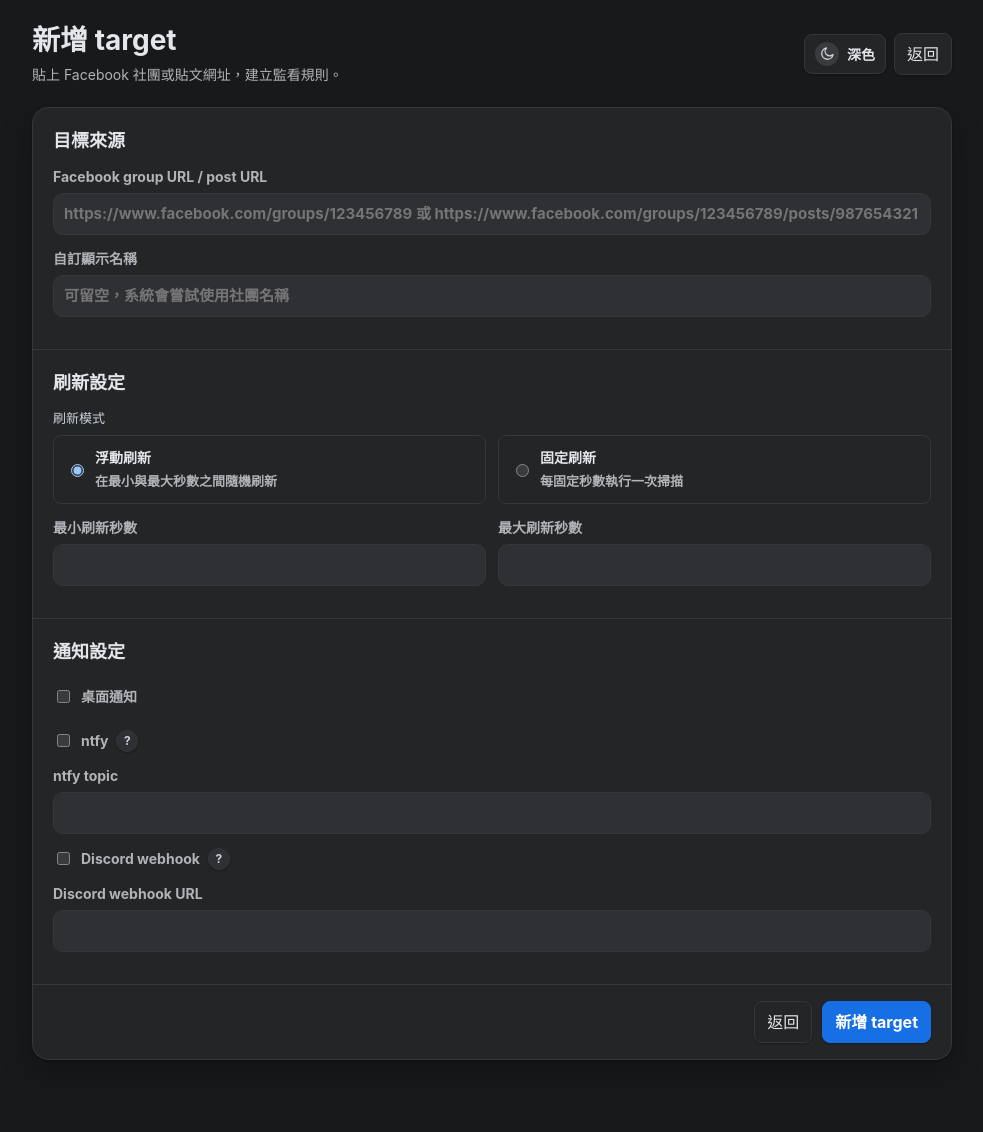
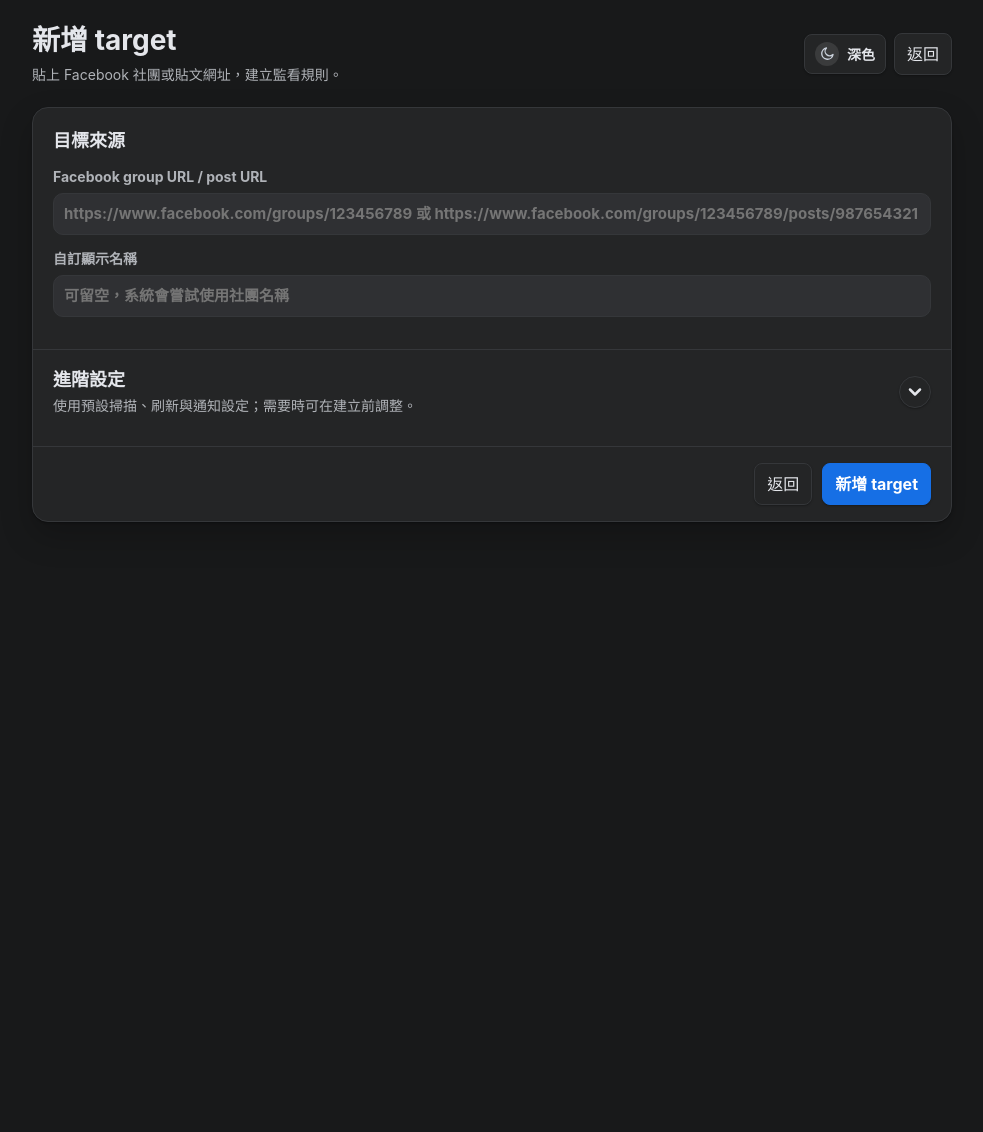
Before and after one commit to OooPeople/facebook_monitor_py, a Python web app: template src/facebook_monitor/webapp/templates/new_target.html in a window 1280 px wide. Shown: the whole page, without its empty margins (148-1131 px from the left). After the commit the page ends 522 px from the top, so only its background shows below. Run offline with Jinja, Linux system fonts and the light colour scheme; the template is opened without the code that fills it, so the values that code supplies are empty.

Commit message:
feat(webapp): 收合新增 target 進階設定並修正預設值文案
- 將新增 target 的掃描、刷新、通知設定收進進階設定區塊，並沿用共用欄位 partial
- 抽出共用收合動畫 helper，讓 target 卡片與新增頁面共用平滑動畫行為
- 修正設定頁排除關鍵字預設值標題、儲存按鈕與成功訊息文案
- 補上 route、static contract 與 browser smoke 測試覆蓋收合互動

```diff
--- a/src/facebook_monitor/webapp/assets.py
+++ b/src/facebook_monitor/webapp/assets.py
@@ -12,6 +12,7 @@ ASSET_VERSION = APP_VERSION
 DASHBOARD_MODULE_FILENAMES = (
     "api.js",
     "card_collapse.js",
+    "collapse_animation.js",
     "cover_image_refresh.js",
     "csrf.js",
     "debug_tools.js",
--- a/src/facebook_monitor/webapp/routes/settings_preferences_routes.py
+++ b/src/facebook_monitor/webapp/routes/settings_preferences_routes.py
@@ -50,7 +50,7 @@ def register_settings_preference_routes(app: FastAPI) -> None:
             return redirect_settings_with_error(str(exc))
         await save_target_keyword_defaults_for_settings(request, settings)
         return redirect_settings_with_message(
-            "關鍵字預設值已保存",
+            "預設值已儲存",
             feedback="target_keyword_defaults_saved",
         )
 
--- /dev/null
+++ b/src/facebook_monitor/webapp/static/dashboard/collapse_animation.js
@@ -0,0 +1,79 @@
+const fallbackCollapseAnimationMs = 240;
+const collapseAnimationFallbackBufferMs = 80;
+
+const parseCssDurationMs = (value) => {
+  const normalized = value.trim().toLowerCase();
+  const duration = Number.parseFloat(normalized);
+  if (!Number.isFinite(duration)) return fallbackCollapseAnimationMs;
+  if (normalized.endsWith("ms")) return duration;
+  if (normalized.endsWith("s")) return duration * 1000;
+  return duration;
+};
+
+const getCollapseAnimationDurationMs = (element) => {
+  const styles = window.getComputedStyle?.(element);
+  if (!styles) return fallbackCollapseAnimationMs;
+  return parseCssDurationMs(styles.getPropertyValue("--collapse-panel-duration"));
+};
+
+const clearScheduledCollapseAnimation = (element) => {
+  window.clearTimeout(Number(element.dataset.collapseAnimationTimer || "0"));
+  if (typeof element.collapseTransitionEndHandler === "function") {
+    element.removeEventListener("transitionend", element.collapseTransitionEndHandler);
+    delete element.collapseTransitionEndHandler;
+  }
+  delete element.dataset.collapseAnimationTimer;
+};
+
+const finishCollapseAnimation = (element) => {
+  element.removeAttribute("data-collapse-animating");
+  element.style.height = "";
+  element.style.opacity = "";
+};
+
+export const animateElementVisibility = (element, visible, { afterFinish = null } = {}) => {
+  if (!element) return;
+  clearScheduledCollapseAnimation(element);
+  element.removeAttribute("data-collapse-animating");
+
+  if (visible) {
+    element.hidden = false;
+    element.style.height = "0px";
+    element.style.opacity = "0";
+    element.setAttribute("data-collapse-animating", "true");
+    element.getBoundingClientRect();
+    element.style.height = `${element.scrollHeight}px`;
+    element.style.opacity = "1";
+  } else {
+    element.style.height = `${element.scrollHeight}px`;
+    element.style.opacity = "1";
+    element.setAttribute("data-collapse-animating", "true");
+    element.getBoundingClientRect();
+    element.style.height = "0px";
+    element.style.opacity = "0";
+  }
+
+  let finished = false;
+  const finish = () => {
+    if (finished) return;
+    finished = true;
+    clearScheduledCollapseAnimation(element);
+    if (!visible) {
+      element.hidden = true;
+    }
+    finishCollapseAnimation(element);
+    afterFinish?.();
+  };
+  const transitionEndHandler = (event) => {
+    if (event.target === element && event.propertyName === "height") {
+      finish();
+    }
+  };
+  element.collapseTransitionEndHandler = transitionEndHandler;
+  element.addEventListener("transitionend", transitionEndHandler);
+  const timer = window.setTimeout(
+    finish,
+    getCollapseAnimationDurationMs(element) + collapseAnimationFallbackBufferMs,
+  );
+  element.dataset.collapseAnimationTimer = String(timer);
+};
--- a/src/facebook_monitor/webapp/static/dashboard/new_target.js
+++ b/src/facebook_monitor/webapp/static/dashboard/new_target.js
@@ -1,11 +1,71 @@
+import { animateElementVisibility } from "/static/dashboard/collapse_animation.js";
 import { setupRefreshFields, setupSecretClearButtons } from "/static/dashboard/forms.js";
 import { setupNotificationHelp } from "/static/dashboard/notification_help.js";
 import { setupThemeToggle } from "/static/dashboard/theme.js";
+
+const syncAdvancedToggleState = (details, expanded) => {
+  const toggle = details.querySelector("[data-new-target-advanced-toggle]");
+  if (!toggle) return;
+
+  toggle.setAttribute("aria-expanded", String(expanded));
+  details.classList.toggle("is-expanded", expanded);
+  const label = expanded ? "收合進階設定" : "展開進階設定";
+  toggle.setAttribute("title", label);
+};
+
+const setAdvancedExpandedState = (details, expanded, { animate = false } = {}) => {
+  const body = details.querySelector("[data-new-target-advanced-body]");
+  if (!body) return;
+
+  syncAdvancedToggleState(details, expanded);
+
+  if (!animate) {
+    details.open = expanded;
+    body.hidden = !expanded;
+    return;
+  }
+
+  if (expanded) {
+    details.open = true;
+    animateElementVisibility(body, true);
+    return;
+  }
+
+  animateElementVisibility(body, false, {
+    afterFinish: () => {
+      const toggle = details.querySelector("[data-new-target-advanced-toggle]");
+      if (toggle?.getAttribute("aria-expanded") !== "true") {
+        details.open = false;
+      }
+    },
+  });
+};
+
+const setupNewTargetAdvancedCollapse = () => {
+  document.querySelectorAll("[data-new-target-advanced]").forEach((details) => {
+    const toggle = details.querySelector("[data-new-target-advanced-toggle]");
+    if (!toggle) return;
+    setAdvancedExpandedState(details, details.open);
+    details.addEventListener("toggle", () => {
+      const body = details.querySelector("[data-new-target-advanced-body]");
+      syncAdvancedToggleState(details, details.open);
+      if (body && !body.hasAttribute("data-collapse-animating")) {
+        body.hidden = !details.open;
+      }
+    });
+    toggle.addEventListener("click", (event) => {
+      event.preventDefault();
+      const expanded = toggle.getAttribute("aria-expanded") === "true";
+      setAdvancedExpandedState(details, !expanded, { animate: true });
+    });
+  });
+};
 
 setupThemeToggle();
 setupRefreshFields();
 setupSecretClearButtons();
 setupNotificationHelp();
+setupNewTargetAdvancedCollapse();
 
 document.querySelectorAll("[data-new-target-form]").forEach((form) => {
   form.addEventListener("submit", () => {
--- a/src/facebook_monitor/webapp/static/dashboard/settings.js
+++ b/src/facebook_monitor/webapp/static/dashboard/settings.js
@@ -37,7 +37,7 @@ setupDirtyFormStatus({
 });
 
 if (pageFeedback.feedback === "target_keyword_defaults_saved") {
-  showInlineStatus(targetKeywordStatus, "設定已更新", "saved", 2500);
+  showInlineStatus(targetKeywordStatus, "預設值已儲存", "saved", 2500);
 } else if (pageFeedback.message) {
   showToast(pageFeedback.message, "success");
 }
--- a/src/facebook_monitor/webapp/static/styles/base.css
+++ b/src/facebook_monitor/webapp/static/styles/base.css
@@ -38,6 +38,11 @@
   --shadow-sidebar: 8px 0 24px rgb(31 41 51 / 4%);
   --shadow-active-item: 0 1px 3px rgb(31 41 51 / 8%);
   --shadow-inset-subtle: inset 0 0 0 1px rgb(31 41 51 / 5%);
+  --collapse-panel-duration: 240ms;
+  --collapse-panel-opacity-duration: 180ms;
+  --collapse-height-transition: height var(--collapse-panel-duration) ease;
+  --collapse-opacity-transition: opacity var(--collapse-panel-opacity-duration) ease;
+  --collapse-panel-transition: var(--collapse-height-transition), var(--collapse-opacity-transition);
   font-family: -apple-system, BlinkMacSystemFont, "Inter", "Segoe UI", system-ui, sans-serif;
   background: var(--page-bg);
   color: var(--text);
--- a/src/facebook_monitor/webapp/static/styles/pages.css
+++ b/src/facebook_monitor/webapp/static/styles/pages.css
@@ -26,6 +26,88 @@
 .new-target-section + .new-target-section,
 .new-target-actions {
   border-top: 1px solid var(--border-soft);
+}
+
+.new-target-advanced {
+  border-top: 1px solid var(--border-soft);
+}
+
+.new-target-advanced-summary {
+  align-items: center;
+  cursor: pointer;
+  display: flex;
+  gap: 12px;
+  justify-content: space-between;
+  list-style: none;
+  padding: 18px 20px;
+}
+
+.new-target-advanced-summary::marker {
+  content: "";
+}
+
+.new-target-advanced-summary::-webkit-details-marker {
+  display: none;
+}
+
+.new-target-advanced-summary:focus-visible {
+  outline: 3px solid var(--accent-ring);
+  outline-offset: -4px;
+}
+
+.new-target-advanced-summary:hover .collapse-toggle {
+  background: color-mix(in srgb, var(--accent) 3%, var(--surface));
+  border-color: color-mix(in srgb, var(--accent) 30%, var(--border));
+}
+
+.new-target-advanced-summary strong,
+.new-target-advanced-summary small {
+  display: block;
+}
+
+.new-target-advanced-summary strong {
+  color: var(--text);
+  font-size: 18px;
+  line-height: 1.35;
+}
+
+.new-target-advanced-summary small {
+  color: var(--muted);
+  font-size: 14px;
+  line-height: 1.45;
+  margin-top: 4px;
+}
+
+.new-target-advanced-toggle-icon {
+  flex: 0 0 auto;
+}
+
+.new-target-advanced .collapse-toggle-icon {
+  transform: rotate(0deg);
+}
+
+.new-target-advanced.is-expanded .collapse-toggle-icon {
+  transform: rotate(180deg);
+}
+
+.new-target-advanced-body {
+  border-top: 1px solid var(--border-soft);
+}
+
+.new-target-advanced-body[data-collapse-animating] {
+  overflow: hidden;
+  transition: var(--collapse-panel-transition);
+  will-change: height, opacity;
+}
+
+.new-target-advanced-section + .new-target-advanced-section {
+  border-top: 1px solid var(--border-soft);
+}
+
+@media (prefers-reduced-motion: reduce) {
+  .new-target-advanced-body[data-collapse-animating] {
+    transition: none;
+  }
 }
 
 .new-target-section h2 {
--- a/src/facebook_monitor/webapp/static/styles/target-collapse.css
+++ b/src/facebook_monitor/webapp/static/styles/target-collapse.css
@@ -2,7 +2,7 @@
 .target-collapsible[data-collapse-animating],
 .target-collapsed-summary[data-collapse-animating] {
   overflow: hidden;
-  transition: height 0.24s ease, opacity 0.18s ease;
+  transition: var(--collapse-panel-transition);
   will-change: height, opacity;
 }
 
--- a/src/facebook_monitor/webapp/templates/new_target.html
+++ b/src/facebook_monitor/webapp/templates/new_target.html
@@ -37,13 +37,6 @@
         data-new-target-form
       >
         <input type="hidden" name="csrf_token" value="{{ csrf_token }}">
-        <input name="max_items_per_scan" type="hidden" value="{{ target_defaults.max_items_per_scan }}">
-        {% if target_defaults.auto_load_more %}
-          <input name="auto_load_more" type="hidden" value="on">
-        {% endif %}
-        {% if target_defaults.auto_adjust_sort %}
-          <input name="auto_adjust_sort" type="hidden" value="on">
-        {% endif %}
         <input name="exclude_keywords" type="hidden" value="{{ target_keyword_defaults.exclude_keywords_text }}">
         <input name="exclude_ignore_phrases" type="hidden" value="{{ target_keyword_defaults.exclude_ignore_phrases_text }}">
         <section class="new-target-section">
@@ -71,16 +64,52 @@
           </div>
         </section>
 
-        <section class="new-target-section">
-          <h2>刷新設定</h2>
-          {% include "_refresh_settings_fields.html" %}
-        </section>
+        <details class="new-target-advanced" data-new-target-advanced>
+          <summary
+            class="new-target-advanced-summary"
+            data-new-target-advanced-toggle
+            aria-controls="new-target-advanced-body"
+          >
+            <span class="new-target-advanced-summary-copy">
+              <strong>進階設定</strong>
+              <small>使用預設掃描、刷新與通知設定；需要時可在建立前調整。</small>
+            </span>
+            <span class="collapse-toggle new-target-advanced-toggle-icon" aria-hidden="true">
+              <svg
+                class="collapse-toggle-icon new-target-advanced-chevron"
+                viewBox="0 0 24 24"
+                focusable="false"
+              >
+                <path d="m6 9 6 6 6-6"/>
+              </svg>
+            </span>
+          </summary>
 
-        <section class="new-target-section">
-          <h2>通知設定</h2>
-          {# 保留新 target 通知設定：移除全域通知預設後，使用者仍可在建立時明確選擇通道；預設不繼承任何隱性設定。 #}
-          {% include "_notification_settings_fields.html" %}
-        </section>
+          <div
+            id="new-target-advanced-body"
+            class="new-target-advanced-body"
+            data-new-target-advanced-body
+          >
+            <section class="new-target-section new-target-advanced-section">
+              <h2>掃描設定</h2>
+              {% set scan_source = target_defaults %}
+              {% include "_scan_settings_fields.html" %}
+            </section>
+
+            <section class="new-target-section new-target-advanced-section">
+              <h2>刷新設定</h2>
+              <div data-refresh-container>
+                {% include "_refresh_settings_fields.html" %}
+              </div>
+            </section>
+
+            <section class="new-target-section new-target-advanced-section">
+              <h2>通知設定</h2>
+              {# 保留新 target 通知設定：移除全域通知預設後，使用者仍可在建立時明確選擇通道；預設不繼承任何隱性設定。 #}
+              {% include "_notification_settings_fields.html" %}
+            </section>
+          </div>
+        </details>
 
         <footer class="new-target-actions settings-actions settings-actions--right">
           <a class="button" href="/">返回</a>
--- a/src/facebook_monitor/webapp/templates/settings.html
+++ b/src/facebook_monitor/webapp/templates/settings.html
@@ -45,7 +45,7 @@
     <section class="target settings-card">
       <div class="settings-card-head">
         <div class="settings-card-title">
-          <h2>關鍵字預設值</h2>
+          <h2>排除關鍵字預設值</h2>
           <p>新增 target 時會套用這裡的預設值；既有 target 仍保留自己的關鍵字設定。</p>
         </div>
       </div>
@@ -88,7 +88,7 @@
           type="submit"
           form="target-keyword-defaults-form"
           data-dirty-submit
-        >保存關鍵字預設值</button>
+        >儲存預設值</button>
       </div>
     </section>
 
```
Also changed, not shown: docs/USAGE.md (+3 -1 lines), src/facebook_monitor/webapp/static/dashboard/card_collapse.js (+1 -40 lines), tests/webapp/test_create_target_routes.py (+78 -1 lines), tests/webapp/test_new_target_advanced_collapse_browser.py (added, +144 -0 lines), tests/webapp/test_settings_target_defaults.py (+7 -2 lines), tests/webapp/test_static_dashboard_interactions.py (+43 -0 lines), tests/webapp/test_static_dashboard_modules.py (+43 -0 lines), tests/webapp/test_static_modal_form_contracts.py (+57 -0 lines).
